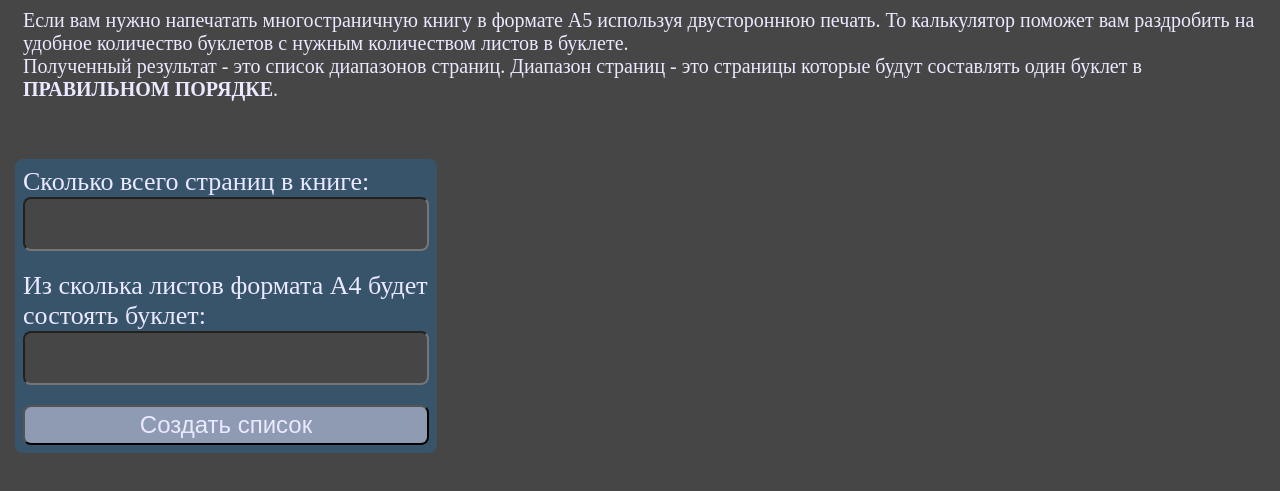
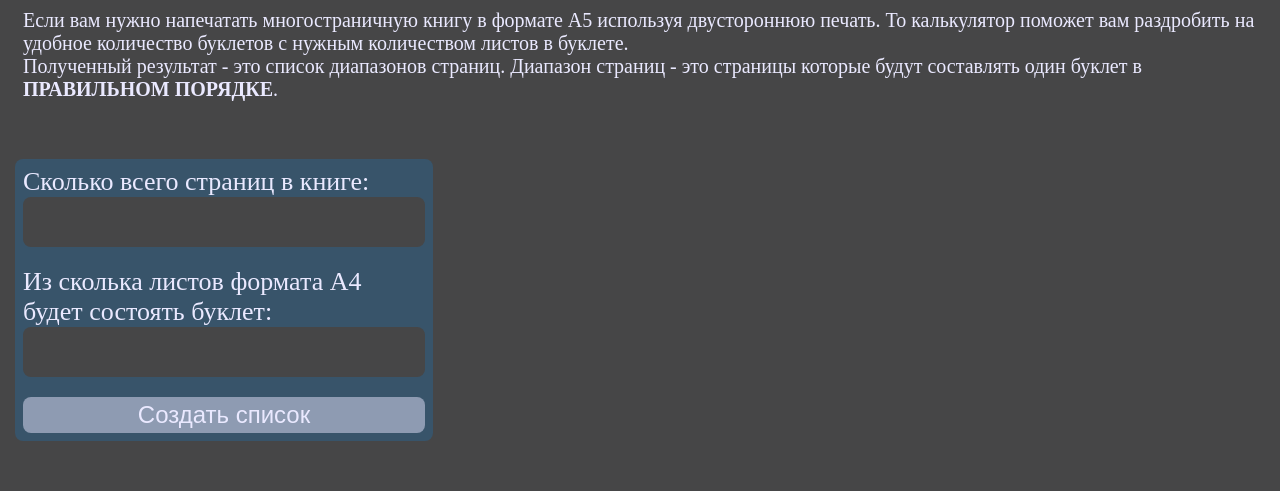
Before and after one commit to adastion/booklet_pages, a plain HTML site: page index.html in a window 1280 px wide. Shown: the part 67-558 px from the top of the page. Drawn offline with Linux system fonts and the light colour scheme.

Commit message:
updating the input style and buttons

```diff
--- a/assets/styles/buttons.css
+++ b/assets/styles/buttons.css
@@ -7,11 +7,13 @@
   align-items: center;
   cursor: pointer;
   font-size: 24px;
+  border: none;
   transition: 0.2s ease-in;
 
   &:hover,
   &:focus {
     color: var(--secondary);
     background-color: var(--primary);
+    box-shadow: 0 0 5px 4px var(--color-marker);
   }
 }
--- a/assets/styles/form.css
+++ b/assets/styles/form.css
@@ -22,4 +22,11 @@
   background-color: var(--secondary);
   font-size: 30px;
   color: var(--color-marker);
+  border: none;
+  transition: 0.2s ease-in;
+
+  &:hover,
+  &:focus {
+    box-shadow: 0 0 5px 4px var(--color-marker);
+  }
 }
```
